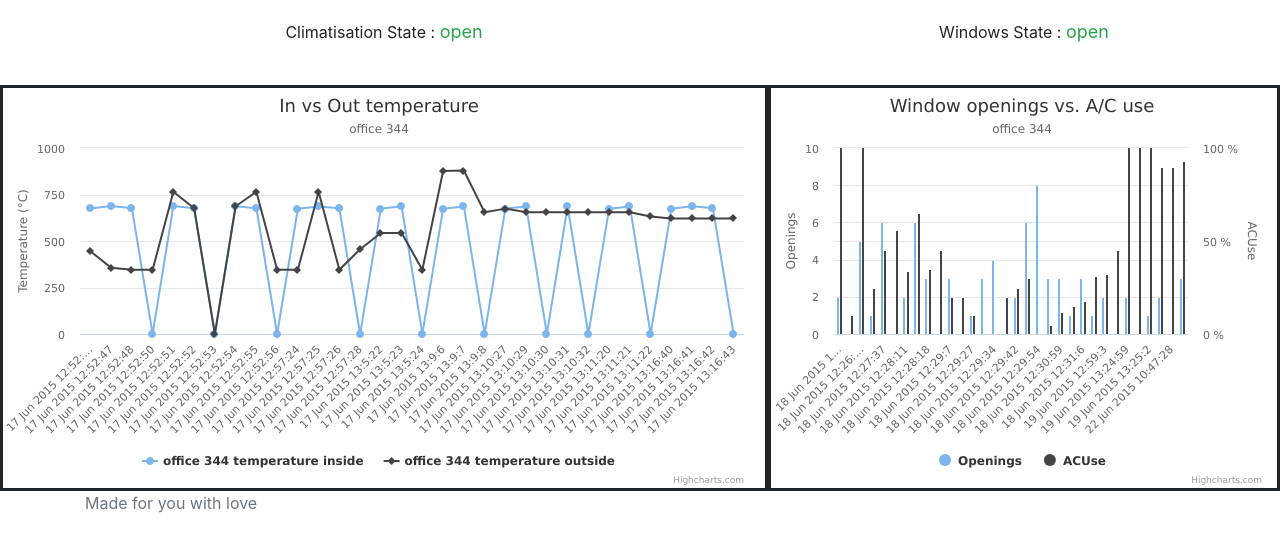
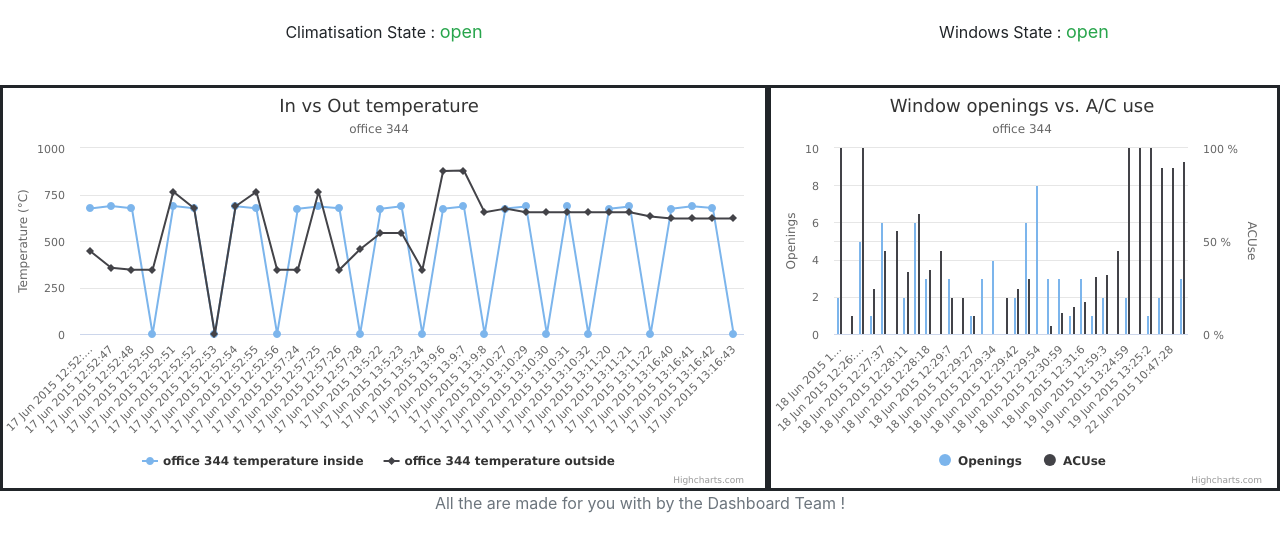
Before and after one commit to SmartCampus/dashboards-config, a website: page nodejs/front/views/summerDashboard.html in a window 1280 px wide. Shown: the part 70-622 px from the top of the page. Drawn offline with nearby package versions, Linux system fonts and the light colour scheme; no server answers.

Commit message:
add a nice footer

```diff
--- a/nodejs/front/views/footer.html
+++ b/nodejs/front/views/footer.html
@@ -1,3 +1,6 @@
+
+
 <div class="container">
-    <p class="text-muted">Made for you with love</p>
+    <p class="text-center text-muted">All the <span class="glyphicon glyphicon-scale"/>  are made for you with
+        <span class="glyphicon glyphicon-heart"/> by the Dashboard Team !</p>
 </div>
```
